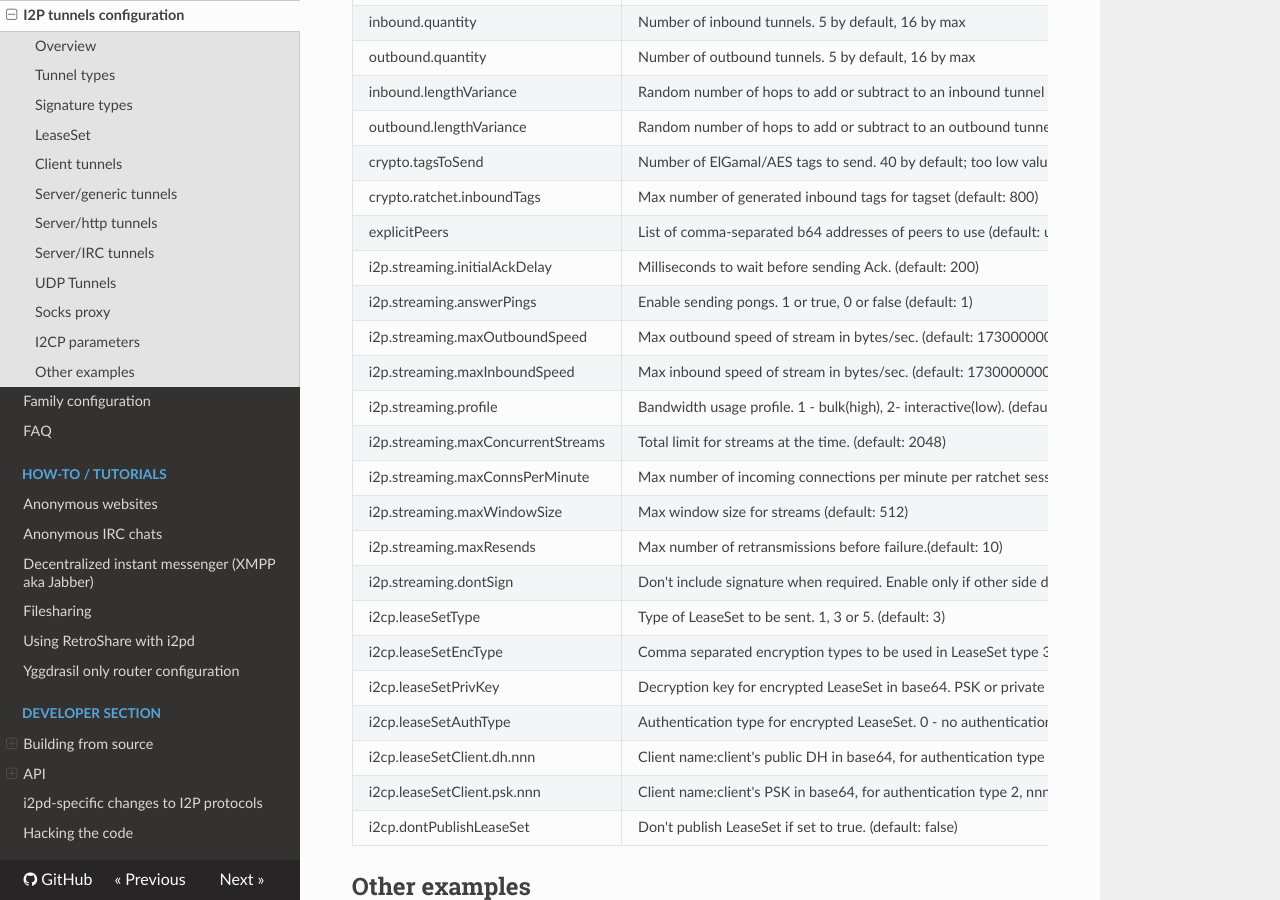
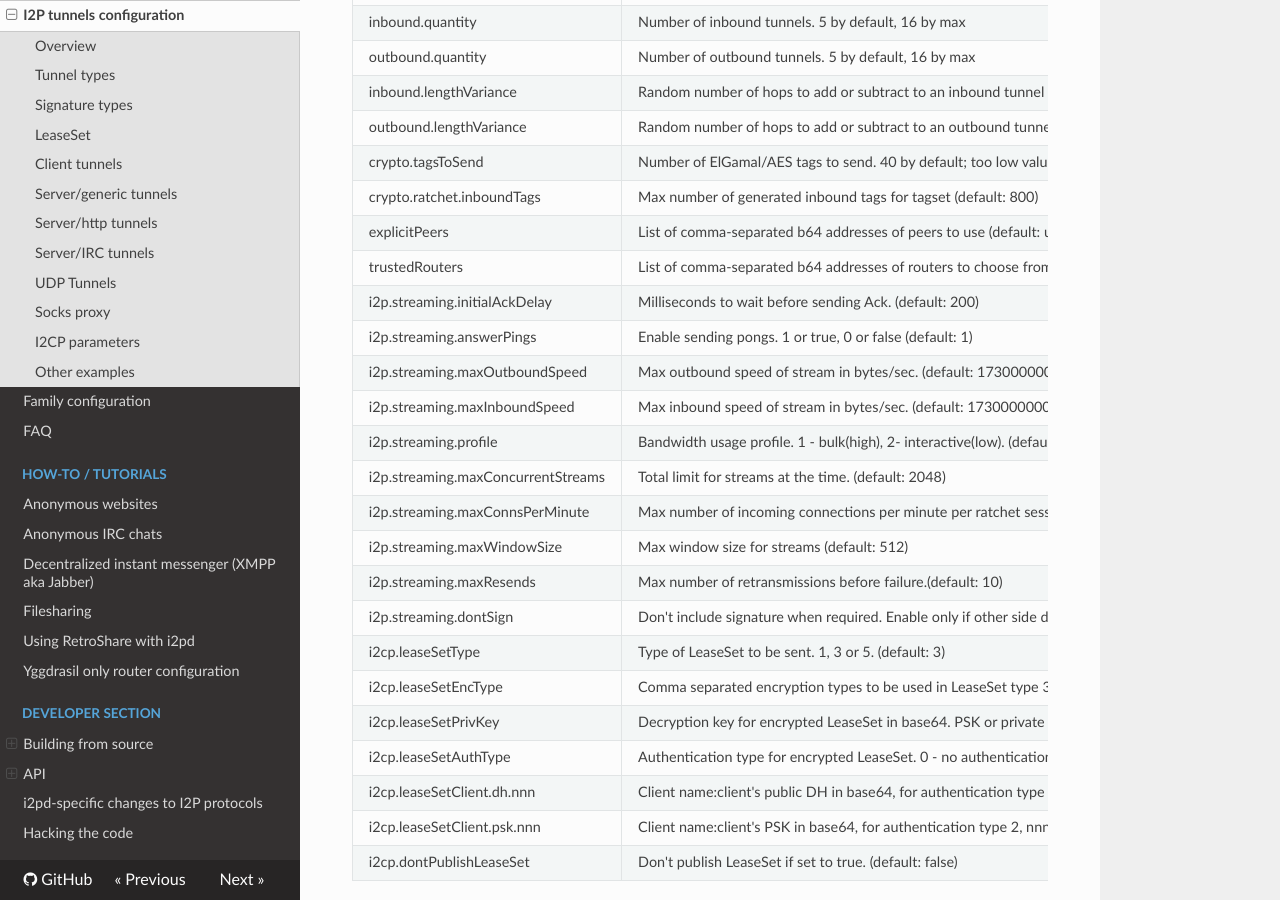
Before and after one commit to PurpleI2P/i2pd_docs_en, an MkDocs documentation site: the page built from docs/user-guide/tunnels.md, in a window 1280 px wide and 900 px high, scrolled down 6465 px. Built offline with MkDocs 1.6.1, drawn with Linux system fonts in a browser that asks for light colours; nearby versions of some CDN libraries.

Commit message:
trustedRouters

```diff
--- a/docs/user-guide/tunnels.md
+++ b/docs/user-guide/tunnels.md
@@ -265,6 +265,7 @@ outbound.lengthVariance       | Random number of hops to add or subtract to an o
 crypto.tagsToSend             | Number of ElGamal/AES tags to send. 40 by default; too low value may cause problems with tunnel building
 crypto.ratchet.inboundTags    | Max number of generated inbound tags for tagset (default: 800)
 explicitPeers                 | List of comma-separated b64 addresses of peers to use (default: unset)
+trustedRouters                | List of comma-separated b64 addresses of routers to choose from for first hop (default: unset)
 i2p.streaming.initialAckDelay | Milliseconds to wait before sending Ack. (default: 200)
 i2p.streaming.answerPings     | Enable sending pongs. 1 or true, 0 or false (default: 1)
 i2p.streaming.maxOutboundSpeed| Max outbound speed of stream in bytes/sec. (default: 1730000000)
```
